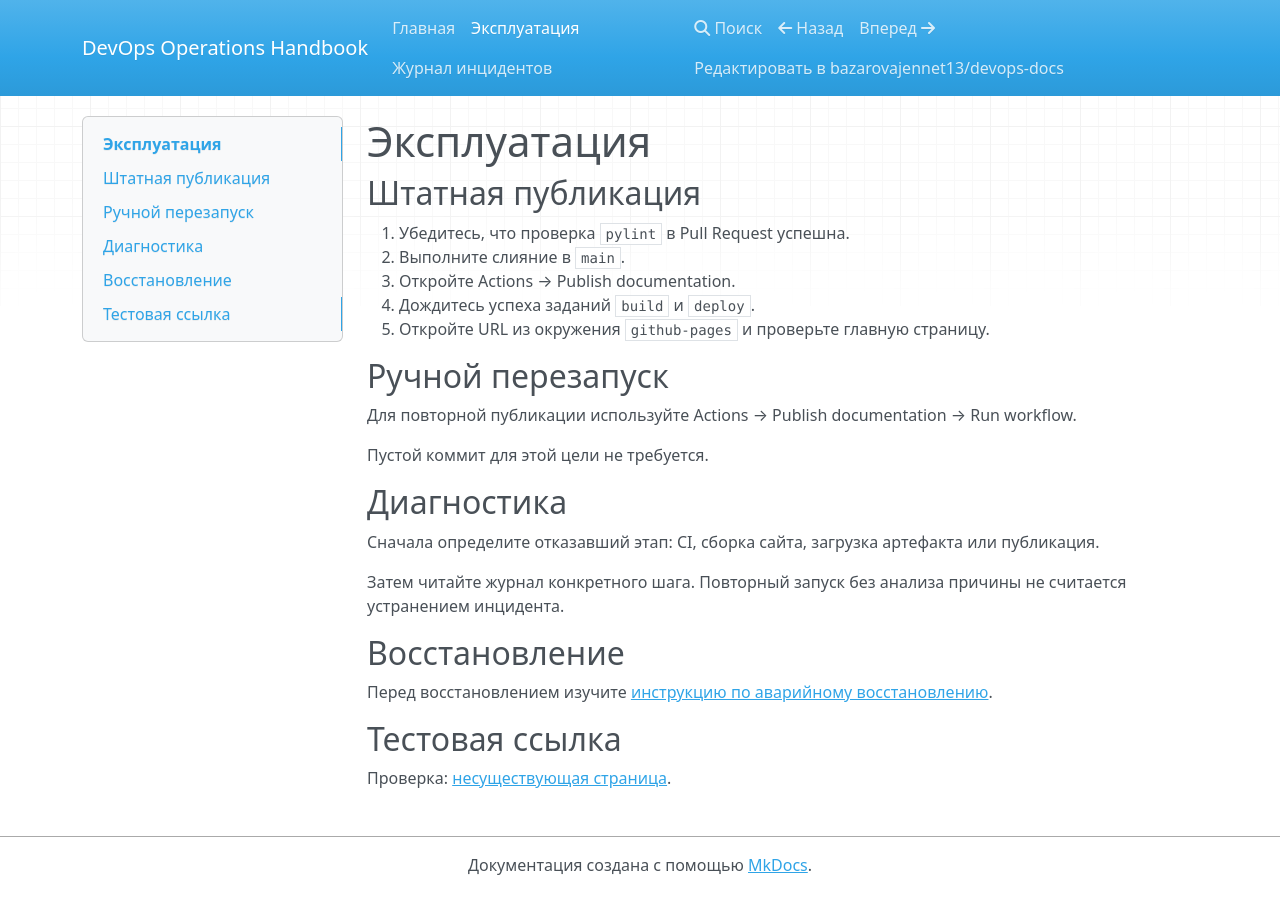
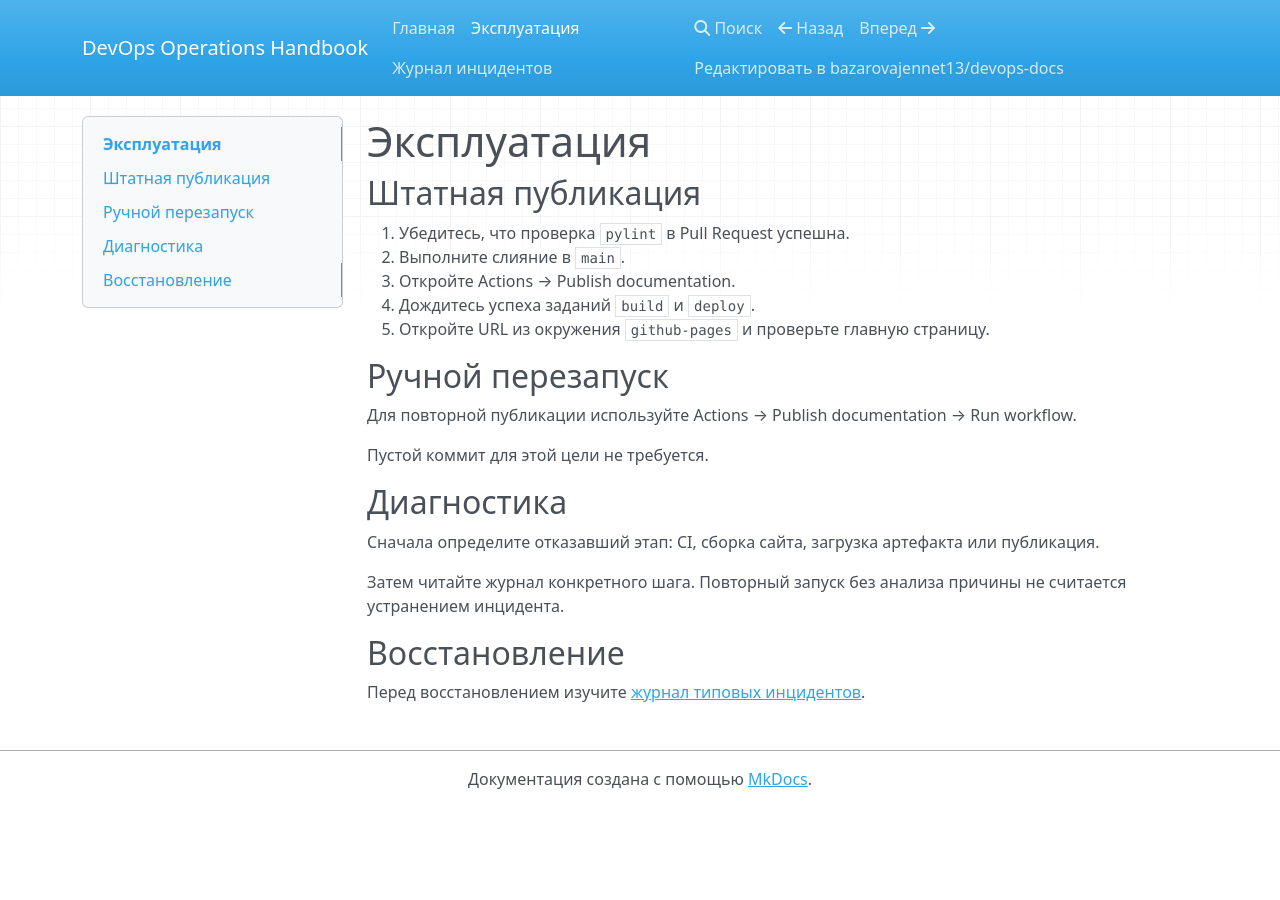
Before and after one commit to bazarovajennet13/devops-docs, an MkDocs documentation site: the page built from docs/runbook.md, in a window 1280 px wide. Built offline with MkDocs 1.6.1, drawn with Linux system fonts in a browser that asks for light colours; nearby versions of some CDN libraries.

Commit message:
docs: remove broken test link

```diff
--- a/docs/runbook.md
+++ b/docs/runbook.md
@@ -22,8 +22,4 @@
 
 ## Восстановление
 
-Перед восстановлением изучите [инструкцию по аварийному восстановлению](recovery.md).
-
-## Тестовая ссылка
-
-Проверка: [несуществующая страница](missing-page.md).
+Перед восстановлением изучите [журнал типовых инцидентов](incidents.md).
```
